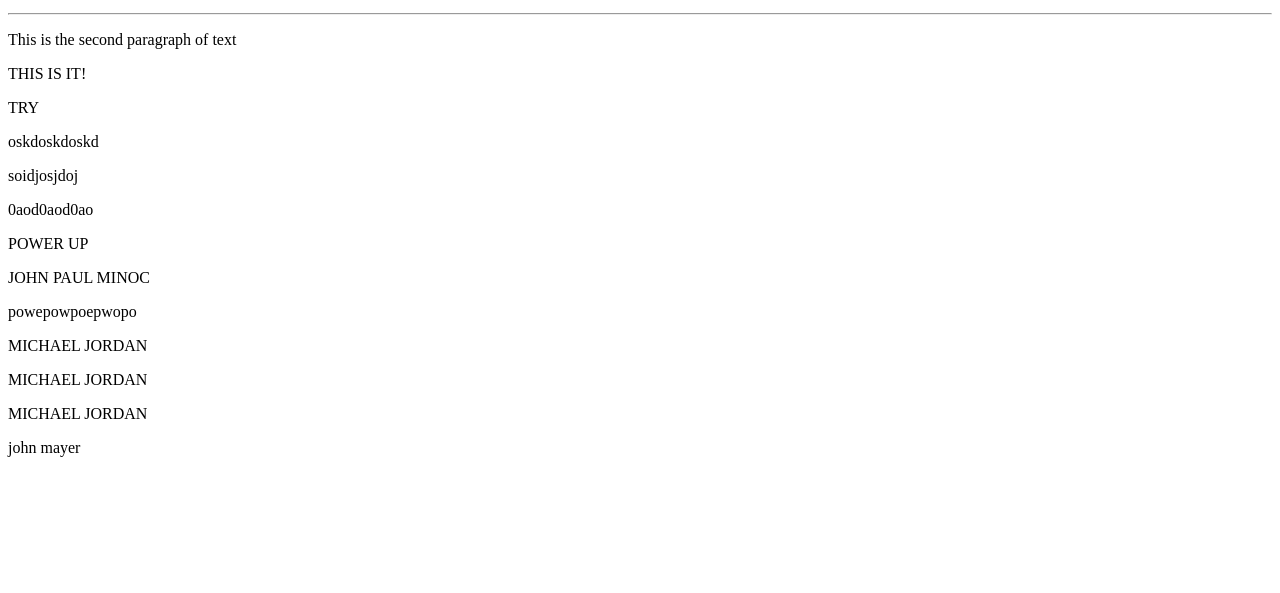
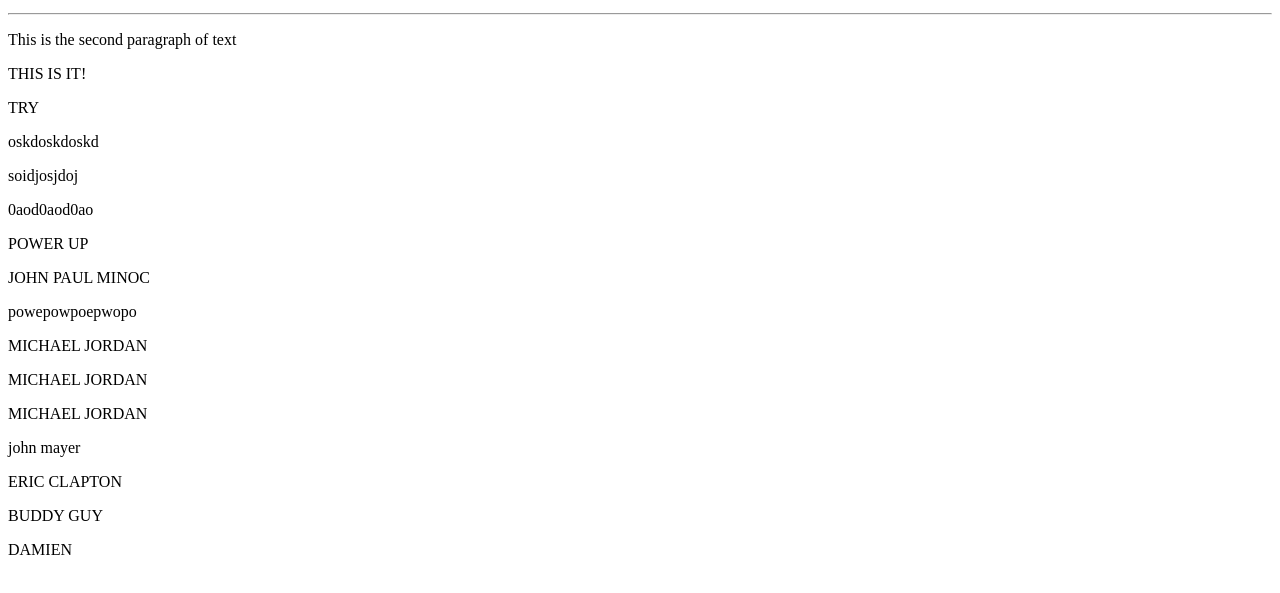
Before and after one commit to johnpaulminoc/minocexer2, a plain HTML site: page index.html in a window 1280 px wide. Shown: the part 101-694 px from the top of the page. Drawn offline with Linux system fonts and the light colour scheme.

Commit message:
try try TRY try U MMM STj CLAPTON GUY

```diff
--- a/index.html
+++ b/index.html
@@ -23,6 +23,9 @@
 
     <p>MICHAEL JORDAN</p>
     <p>john mayer</p>
+    <p>ERIC CLAPTON</p>
+    <p>BUDDY GUY</p>
+    <p>DAMIEN</P>
 
 
   </body>
```
